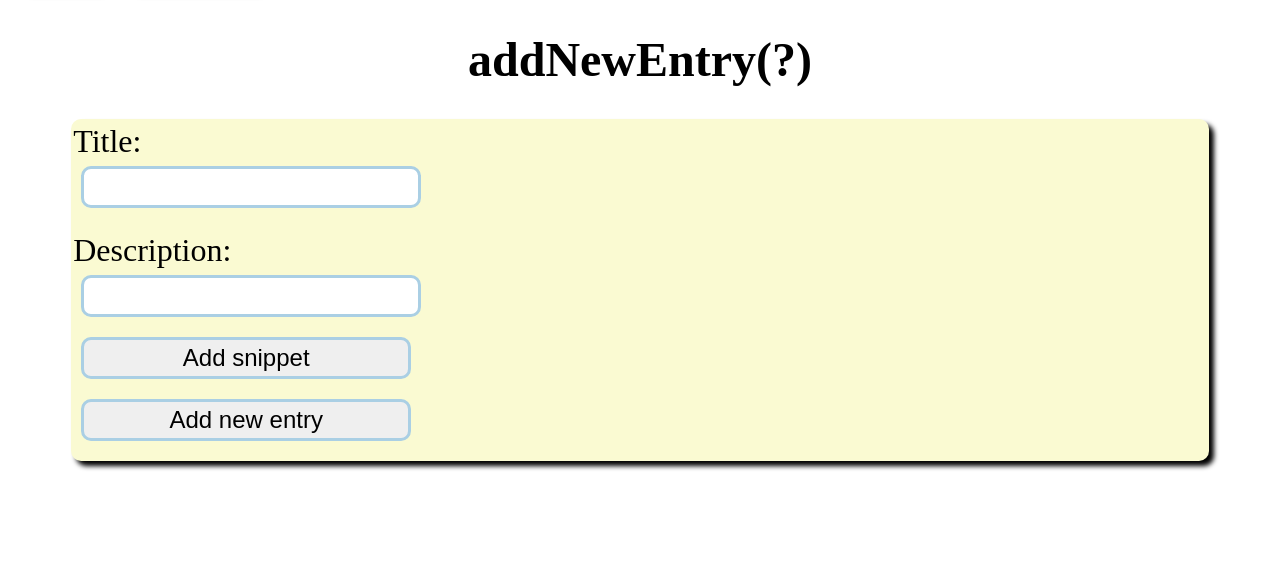
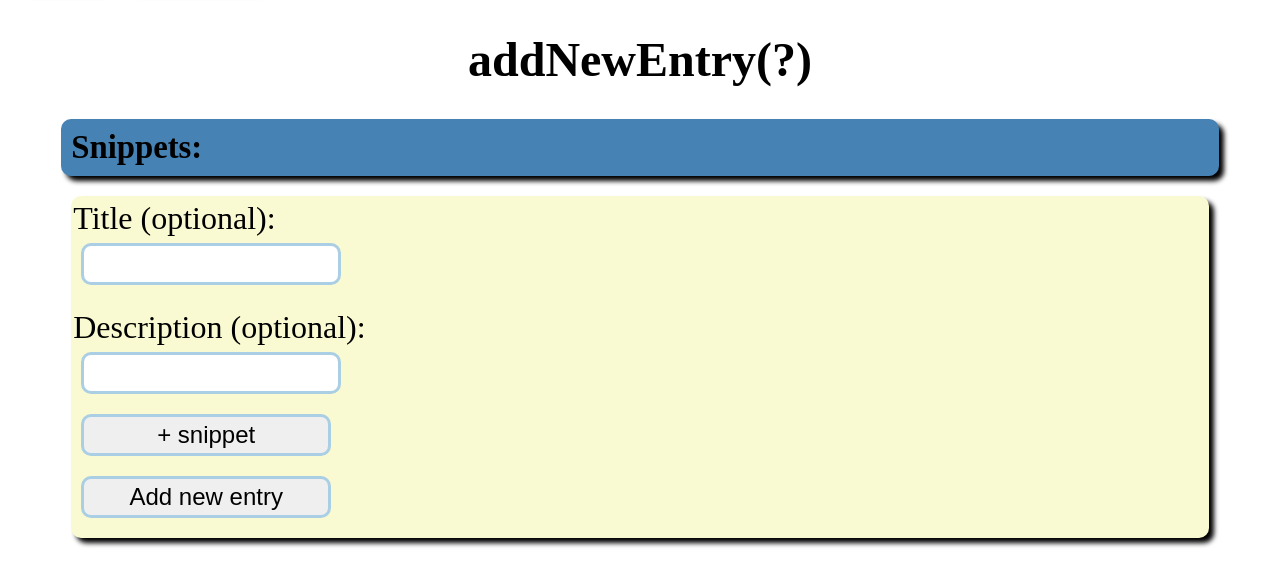
Before and after one commit to GDTimi/snippetBank, a PHP site: page /addEntry.php in a window 1280 px wide. Shown: the part 80-666 px from the top of the page. Run offline with PHP 8.4, Linux system fonts and the light colour scheme.

Commit message:
Ability to add and remove snippets for entry submission in place - issue with button making the call not being removed still to resolve.

```diff
--- a/addEntry.php
+++ b/addEntry.php
@@ -6,6 +6,9 @@
 
     <link rel="stylesheet" href="master.css">
 
+    <script type="text/javascript" src="src/entries/Entries.js"></script>
+
+
     <title>Add Entry</title>
 </head>
 <body>
@@ -13,19 +16,28 @@
     include 'src/header/header.php';
     ?>
 
-    <h1 class="page-title">addNewEntry(?)</h1>
+    <h1 class="page-title" id="test">addNewEntry(?)</h1>
 
-    <div class="form-container">
+    <!-- The main code snippet container -->
+    <div class ="entry-large">
+        <h3>Snippets:</h3>
+
+        <div id="snippet-hold">
+
+        </div>
+    </div>
+
+    <div class="form-container" id="form-container">
         <form class="form" method="Post">
-            <label for="title">Title:</label>
-            <input type="text" id="title" name="title" required="false"/>
+            <label for="title">Title (optional):</label>
+            <input type="text" id="title" name="title"/>
 
-            <label for="description">Description:</label>
-            <input type="text" id="description" name="description" required="false"/>
+            <label for="description">Description (optional):</label>
+            <input type="text" id="description" name="description"/>
 
-            <input type="button" value="Add snippet" />
+            <input type="button" id="dummy" value="+ snippet" onclick="addSnippet();"/>
 
-            <input type="submit" value="Add new entry" />
+            <input type="submit" id="submit" value="Add new entry" />
         </form>
     </div>
 
--- a/master.css
+++ b/master.css
@@ -36,6 +36,23 @@
   gap: 20px;
 }
 
+.entry-large {
+  width: 90%;
+  margin: 20px auto;
+  font-size: 1.75rem;
+  text-align: center;
+  background-color:steelblue;
+  border-radius: 10px;
+  padding: 10px;
+  box-shadow: 5px 5px 5px black;
+}
+
+.entry-large h3 {
+  margin: 0px;
+  font-weight:700;
+  text-align: left;
+}
+
 .entry {
   width: 46%;
   font-size: 1.75rem;
@@ -60,8 +77,6 @@
 
   border-radius: 5px;
   background-color: antiquewhite;
-
-
 }
 
 .snippet-filename {
@@ -71,6 +86,19 @@
 .snippet-codeblock-mini {
   width: 98%;
   height: 120px;
+  padding: 5px;
+
+  font-size: 1rem;
+
+  resize: none;
+
+  background-color: black;
+  color: white
+}
+
+.snippet-codeblock-midi {
+  width: 98%;
+  height: 240px;
   padding: 5px;
 
   font-size: 1rem;
@@ -105,6 +133,7 @@
 
 .form label{
   display: block;
+  text-align: left;
   font-size: 2rem;
   padding:4px 2px;
 }
@@ -116,5 +145,6 @@
   border:solid 3px #aacfe4;
   border-radius: 10px;
   margin:2px 0 20px 10px;
-  width: 100%;
+  width: 25%;
+  min-width: 250px;
 }
--- /dev/null
+++ b/src/entries/Entries.js
@@ -0,0 +1,34 @@
+var snippetCounter = 0;
+
+function addSnippet() {
+    var snippetID = "snippet" + snippetCounter;
+    var div = document.createElement('div');
+    div.setAttribute('class', 'snippet-container');
+    div.setAttribute('id', snippetID);
+    div.innerHTML = `
+            <form class="form" method="Post">
+                <label for="filename">Filename*:</label>
+                <input type="text" name="filename" value=""/>
+
+                <label for="snippet">Snippet*:</label>
+                <textarea class='snippet-codeblock-midi' name="snippet"></textarea>
+            </form>
+    `;
+    document.getElementById('snippet-hold').appendChild(div);
+
+    // Create the snippet remover button
+    var inputElement = document.createElement('input');
+    inputElement.type = "button";
+    inputElement.value = "- snippet";
+    inputElement.addEventListener('click', function(){
+        removeSnippet(snippetID);
+    });
+    document.getElementById('snippet-hold').appendChild(inputElement);
+
+    snippetCounter++;
+}
+
+function removeSnippet(snippetID) {
+    var elem = document.getElementById(snippetID);
+    elem.parentNode.removeChild(elem);
+}
```
